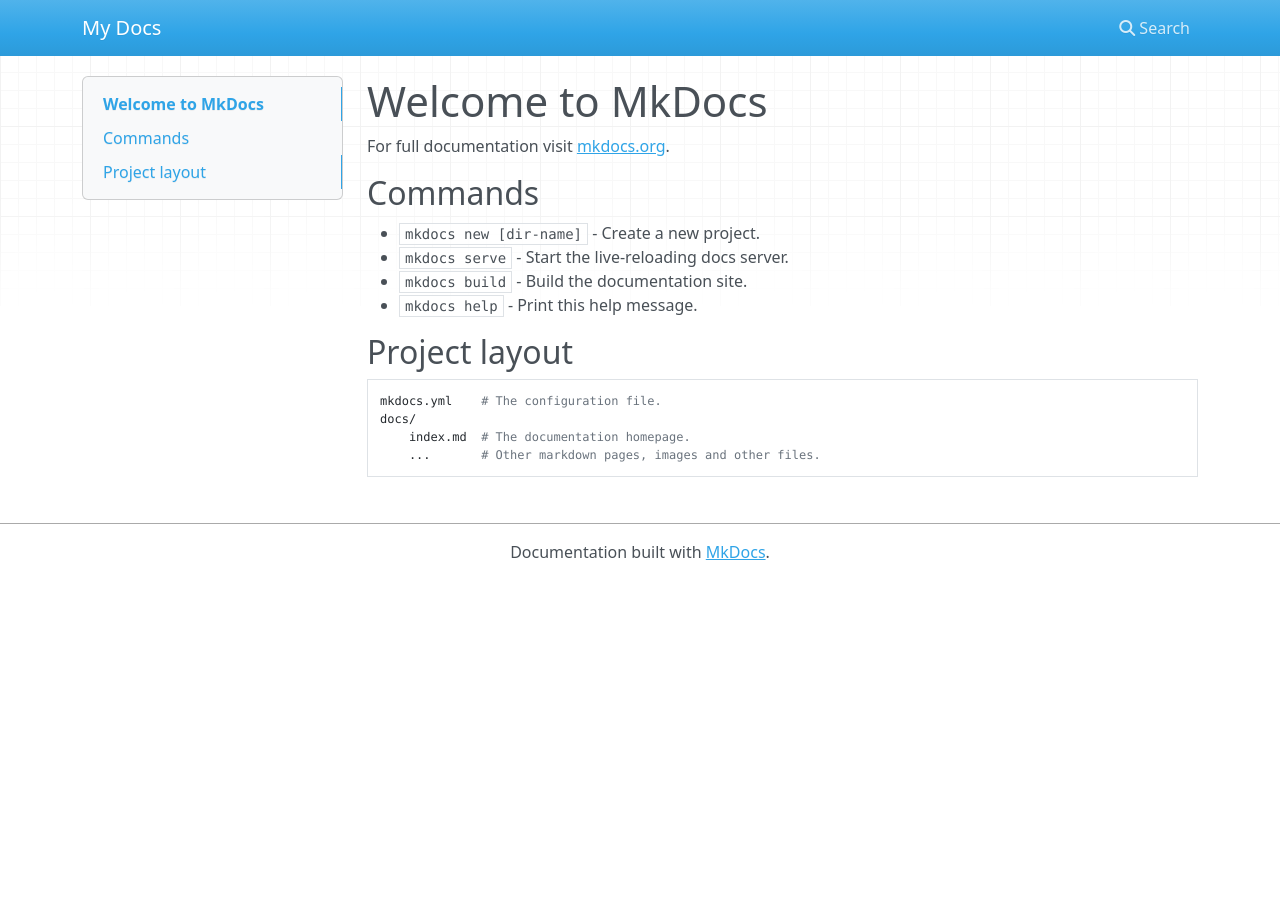
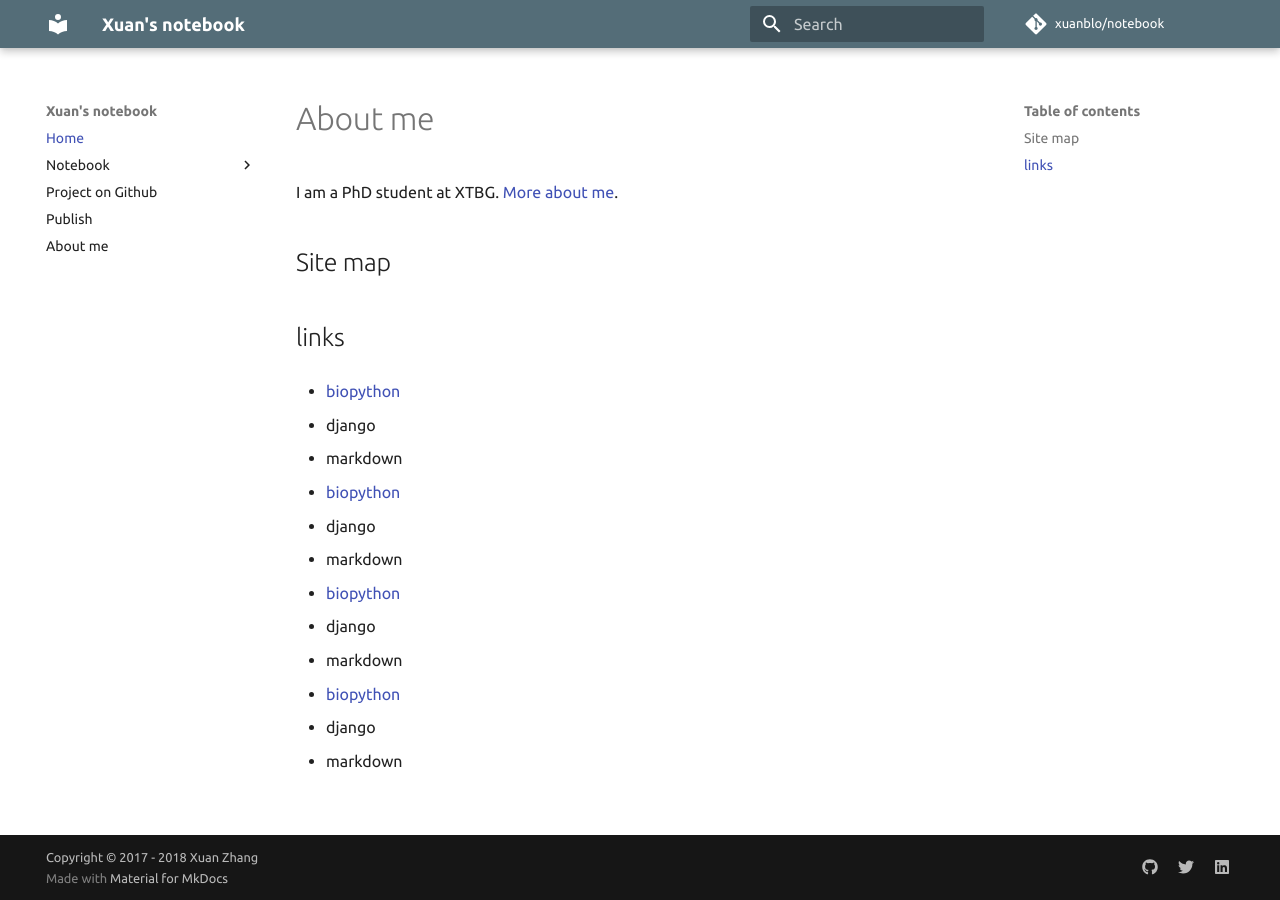
Before and after one commit to xuanblo/notebook, an MkDocs documentation site: the page built from docs/index.md, in a window 1280 px wide. Built offline with MkDocs 1.6.1 and Material for MkDocs 9.7.7, drawn with Linux system fonts in a browser that asks for light colours; nearby versions of some CDN libraries; comment, search, counter and statistics services are not loaded; old or Windows-style settings are respelled for this version of MkDocs.

Commit message:
new theme

```diff
--- a/docs/index.md
+++ b/docs/index.md
@@ -1,17 +1,31 @@
-# Welcome to MkDocs
+# About me
 
-For full documentation visit [mkdocs.org](http://mkdocs.org).
+I am a PhD student at XTBG. [More about me](me.md).
 
-## Commands
+## Site map
 
-* `mkdocs new [dir-name]` - Create a new project.
-* `mkdocs serve` - Start the live-reloading docs server.
-* `mkdocs build` - Build the documentation site.
-* `mkdocs help` - Print this help message.
+## links
 
-## Project layout
+* [biopython](notesmd/programing/python.md)
 
-    mkdocs.yml    # The configuration file.
-    docs/
-        index.md  # The documentation homepage.
-        ...       # Other markdown pages, images and other files.
+* django
+
+* markdown
+
+* [biopython](notesmd/programing/python.md)
+
+* django
+
+* markdown
+
+* [biopython](notesmd/programing/python.md)
+
+* django
+
+* markdown
+
+* [biopython](notesmd/programing/python.md)
+
+* django
+
+* markdown
--- a/mkdocs.yml
+++ b/mkdocs.yml
@@ -1 +1,60 @@
-site_name: My Docs
+# Pages
+pages:
+- Home: index.md
+- Notebook:
+  - Programing:
+    - python: 'notesmd/programing/python.md'
+- Project on Github: project.md
+- Publish: publish.md
+- About me: me.md
+
+
+# Project information
+site_name: Xuan's notebook
+site_description: 'A Personal Noteboos'
+site_author: 'Xuan Zhang'
+site_url: 'https://xuanbo.github.io'
+
+# Repository
+repo_name: "xuanblo/notebook"
+repo_url: "https://github.com/xuanblo/notebook"
+
+
+# Copyright
+copyright: 'Copyright &copy; 2017 - 2018 Xuan Zhang'
+
+# Configuration
+theme:
+  name: 'material'
+  language: 'en'
+  palette:
+    primary: 'Blue Grey'
+    accent: 'Green'
+  font:
+    text: 'Ubuntu'
+    code: 'Ubuntu Mono'
+
+
+
+# Customization
+extra:
+  social:
+    - type: 'github'
+      link: 'https://github.com/xuanblo'
+    - type: 'twitter'
+      link: 'https://twitter.com/squidfunk'
+    - type: 'linkedin'
+      link: 'https://linkedin.com/in/squidfunk'
+
+# Google Analytics
+google_analytics:
+  - 'UA-XXXXXXXX-X'
+  - 'auto'
+
+# Extensions
+markdown_extensions:
+  - admonition
+  - codehilite:
+      guess_lang: false
+  - toc:
+      permalink: true
```
Also changed, not shown: docs/me.md (added, +1 -0 lines), docs/notebook.md (added, +5 -0 lines), docs/notesmd/blast.md (added, +1 -0 lines), docs/notesmd/programing/python.md (added, +1 -0 lines), docs/project.md (added, +1 -0 lines), docs/publish.md (added).
